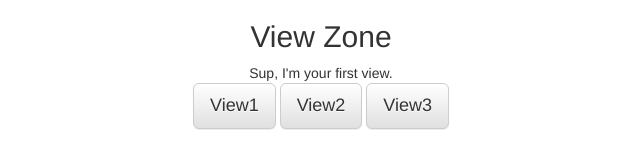
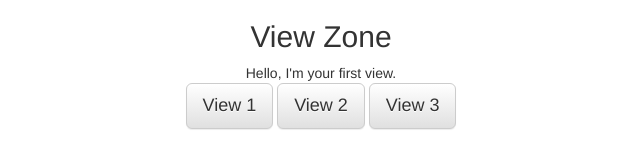
Before and after one commit to evturn/superb-routing-backbone, a plain HTML site: page index.html in a window 1280 px wide. Shown: the full height of the page, 319-959 px from the left. Drawn offline with Linux system fonts and the light colour scheme.

Commit message:
values changed in buttons

```diff
--- a/index.html
+++ b/index.html
@@ -26,9 +26,9 @@
 	  <div class="row">
 	  	<div class="col-xs-12 col-sm-12 text-center">
 	  		<div class="form-group">
-					<input class="btn btn-default btn-lg" id="Button4" type="button" value="View1" onclick="router.navigate('view1', {trigger: true});">
-					<input class="btn btn-default btn-lg" id="Button5" type="button" value="View2" onclick="router.navigate('view2', {trigger: true});">
-					<input class="btn btn-default btn-lg" id="Button6" type="button" value="View3" onclick="router.navigate('view3', {trigger: true});">
+					<input class="btn btn-default btn-lg" id="Button4" type="button" value="View 1" onclick="router.navigate('view1', {trigger: true});">
+					<input class="btn btn-default btn-lg" id="Button5" type="button" value="View 2" onclick="router.navigate('view2', {trigger: true});">
+					<input class="btn btn-default btn-lg" id="Button6" type="button" value="View 3" onclick="router.navigate('view3', {trigger: true});">
   			</div>
 	 		</div>
   	</div>
--- a/js/backbone/router.js
+++ b/js/backbone/router.js
@@ -5,7 +5,7 @@ var Router = Backbone.Router.extend({
   view2: null,
   view3: null,
   initialize: function() {
-    this.greeting = new GreetModel({ Message: 'Sup, '});
+    this.greeting = new GreetModel({ Message: 'Hello, '});
     this.container = new ContainerView({el: $('#rAppContainer'), model: this.greeting});
   },
   routes: {
--- a/js/backbone/views.js
+++ b/js/backbone/views.js
@@ -14,7 +14,7 @@ var View2 = Backbone.View.extend({
 		this.render();
 	},
 	render: function() {
-		this.$el.html(this.model.get('Message') + ' I\'m your second');
+		this.$el.html(this.model.get('Message') + ' I\'m #2.');
 		return this;
 	},
 });
@@ -24,7 +24,7 @@ var View3 = Backbone.View.extend({
 		this.render();
 	},
 	render: function() {
-		this.$el.html(this.model.get('Message') + ' I AM VIEW THREE');
+		this.$el.html(this.model.get('Message') + ' I\m view three.');
 		return this;
 	},
 });
```
